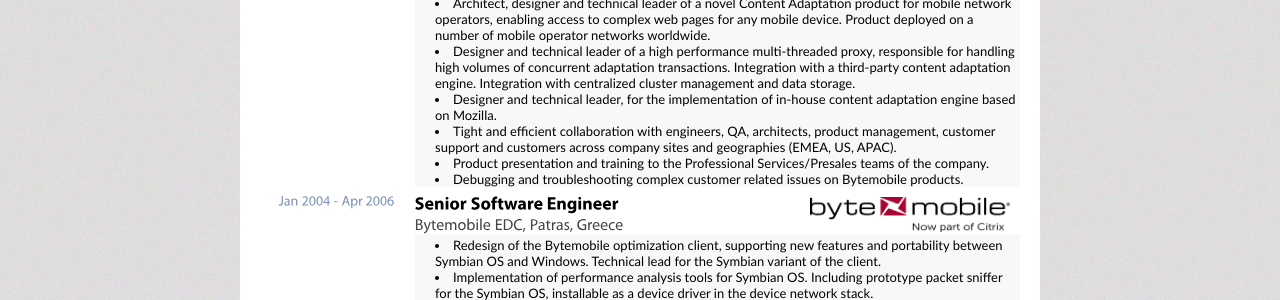
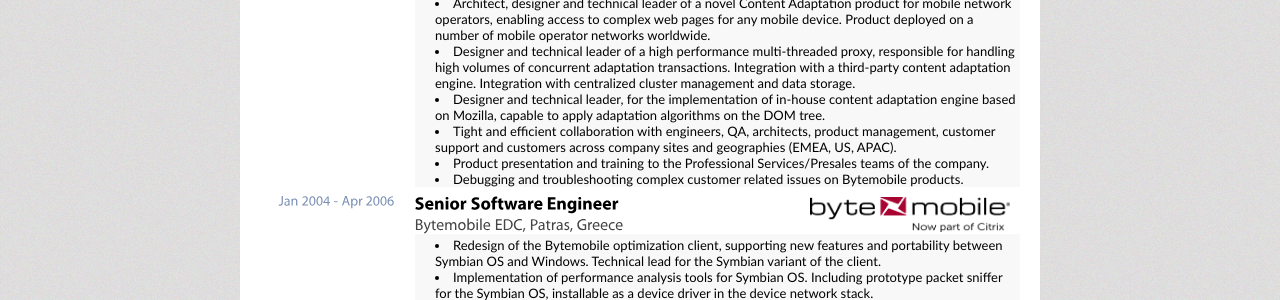
Before and after one commit to bbarekas/bbarekas.github.com, a Jekyll site: the page resume/index.html, which Jekyll copies as it is, in a window 1280 px wide. Shown: the part 726-1026 px from the top of the page. Built offline with Jekyll 4.4.1, drawn with Linux system fonts in a browser that asks for light colours; Markdown is read by kramdown in place of the engine named in the settings.

Commit message:
Do some wording fixes.

```diff
--- a/resume/index.html
+++ b/resume/index.html
@@ -196,7 +196,9 @@
                     </li>
                     <li>
                         Designer and technical leader, for the implementation
-                        of in-house content adaptation engine based on Mozilla.
+                        of in-house content adaptation engine based on
+                        Mozilla, capable to apply adaptation algorithms on
+                        the DOM tree.
                     </li>
                     <li>Tight and efficient collaboration with engineers, QA,
                         architects, product management, customer support and
```
